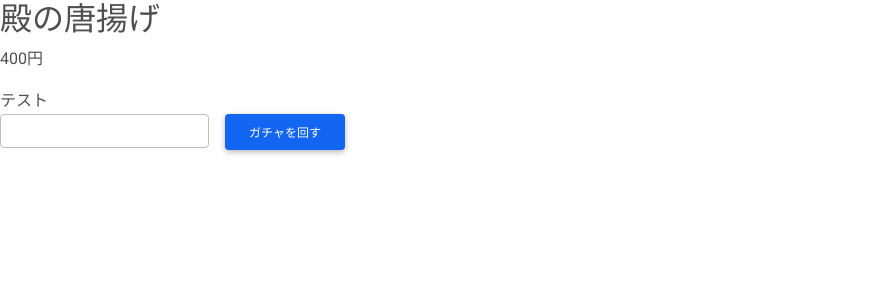
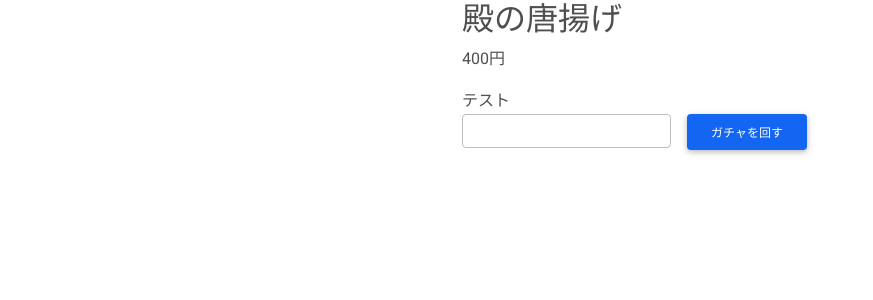
Before and after one commit to ogatodesuyo/WayawayaGacha, a Django app: page /gacha/ in a window 1280 px wide. Shown: the top 300 px of the page, without its empty margins (0-873 px from the left). Run offline with Django 4.2, Linux system fonts and the light colour scheme; some libraries are stand-ins or nearby versions.

Commit message:
グリッドレイアウト、カラム分割

```diff
--- a/templates/gacha/gacha.html
+++ b/templates/gacha/gacha.html
@@ -8,11 +8,13 @@
 {% endblock %}
 {% block content %}
 
-<div class="side-area">
+<div class="container">
+    <div class="row">
+        <div class="col side-area">
 
         </div>
 
-<div class="main-area">
+        <div class="col main-area">
             <div class="gacha-result">
                 <div class="item-card">
                     <h2 class="menu-name">殿の唐揚げ</h2>
@@ -32,8 +34,10 @@
                 </form>
             </div>
         </div>
-<div class="side-area">
+        <div class="col side-area">
 
+        </div>
+    </div>
 </div>
 
 
@@ -42,6 +46,4 @@
 
 
 
-
-
 {% endblock %}
```
Lines whose indentation alone changed are shown as unchanged.
